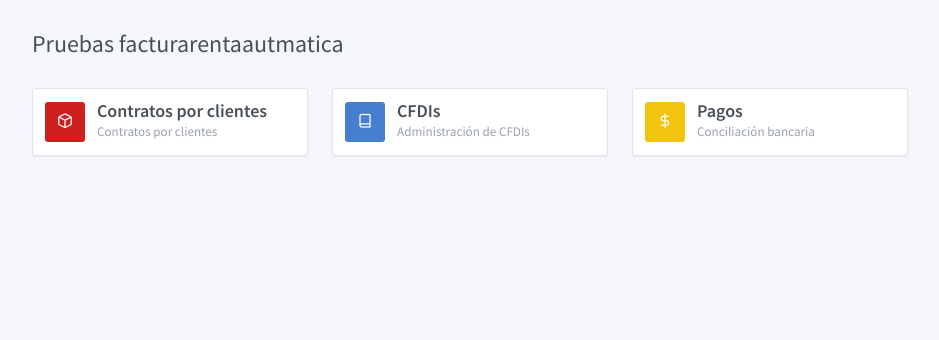
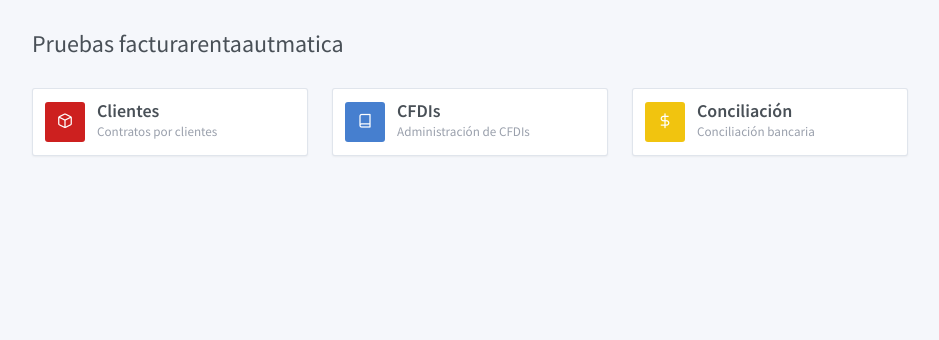
Before and after one commit to luisiturrios1/facturarentaautmatica, a Django app: page / in a window 1280 px wide. Shown: the part 121-461 px from the top of the page, without its empty margins (20-959 px from the left). Run offline with Django 3.2, Linux system fonts and the light colour scheme; the visitor is signed in with stand-in values (Sample User, id 1); parts of the project's set-up code (start-up, migrations or seed data) failed here and were passed over; some libraries are stand-ins or nearby versions.

Commit message:
Cambiar nombre de widgets

```diff
--- a/src/webapp/templates/webapp/index.html
+++ b/src/webapp/templates/webapp/index.html
@@ -15,7 +15,7 @@
                     </span>
 
                     <div>
-                        <h4 class="m-0"><a href="{% url 'webapp:contrato-list' %}">Contratos por clientes
+                        <h4 class="m-0"><a href="{% url 'webapp:contrato-list' %}">Clientes
                         </a></h4>
                         <small class="text-muted">Contratos por clientes</small>
                     </div>
@@ -45,7 +45,7 @@
                     </span>
 
                     <div>
-                        <h4 class="m-0"><a href="{% url 'webapp:pagos-buscar' %}">Pagos
+                        <h4 class="m-0"><a href="{% url 'webapp:pagos-buscar' %}">Conciliación
                         </a></h4>
                         <small class="text-muted">Conciliación bancaria</small>
                     </div>
```
